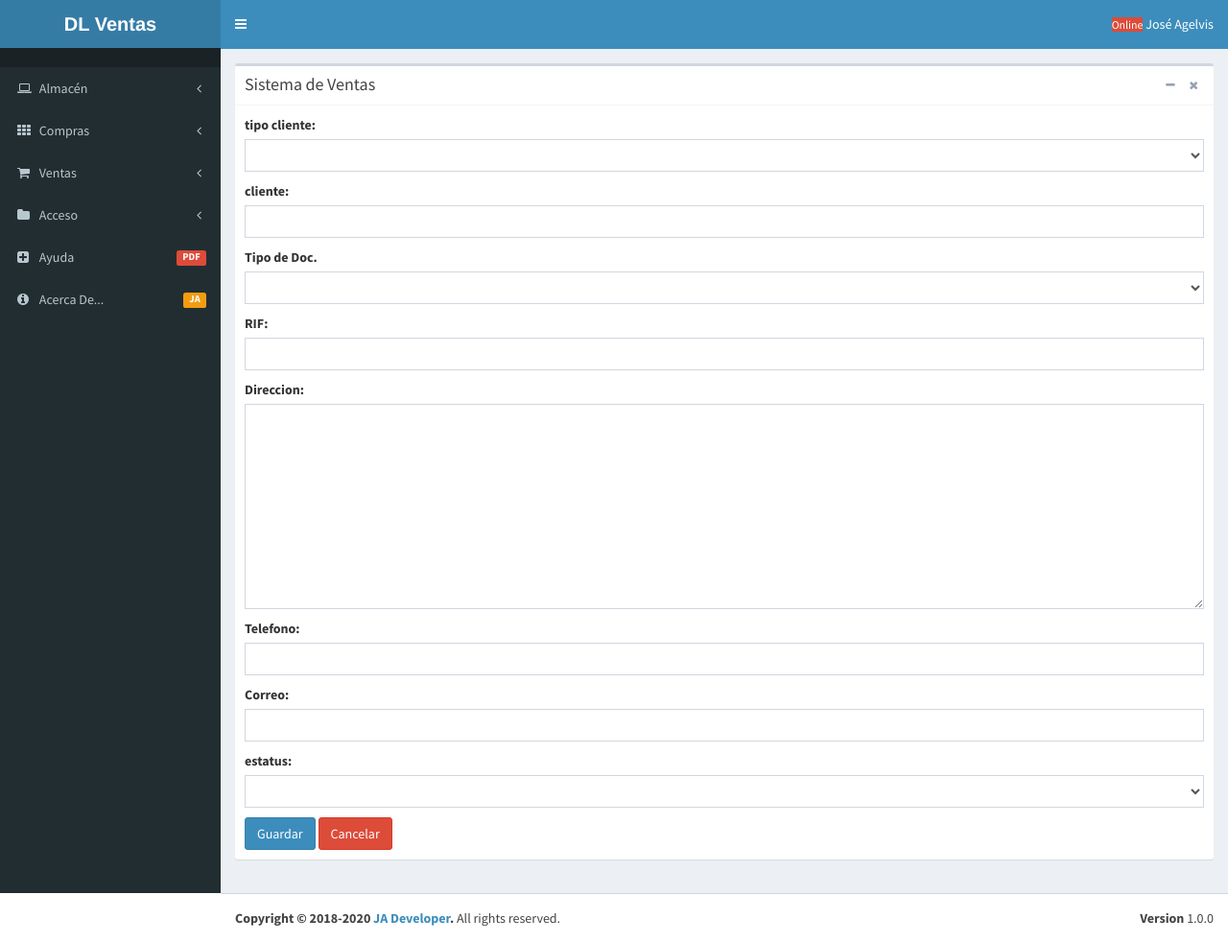
After one commit to jagelvis1/SV, a Django app: a page that uses templates/base/base.html in a window 1280 px wide. The commit adds this page. Shown: the whole page at 96% size. Run offline with Django 3.2, Linux system fonts and the light colour scheme; lists and menus that the app fills with data are empty; some libraries are stand-ins or nearby versions.

Commit message:
form agregar cliente}

```diff
--- /dev/null
+++ b/apps/persona/forms.py
@@ -0,0 +1,42 @@
+from __future__ import absolute_import
+from django import forms
+from apps.persona.models import cliente
+
+
+class personaForm(forms.ModelForm):
+
+    class Meta:
+        model = cliente
+
+        fields = [
+            'tipo_cliente',
+            'nombre_cliente',
+            'tipo_documento',
+            'num_documento',
+            'direccion',
+            'telefono',
+            'correo',
+            'estatus',
+        ]
+
+        labels = {
+            'tipo_cliente':'tipo cliente',
+            'nombre_cliente':'cliente',
+            'tipo_documento': 'Tipo de Doc.',
+            'num_documento': 'RIF',
+            'direccion':'Direccion',
+            'telefono':'Telefono',
+            'correo':'Correo',
+            'estatus':'estatus',
+        }
+
+        widgets = {
+            'tipo_cliente': forms.Select(attrs={'class':'form-control'}),
+            'nombre_cliente': forms.TextInput(attrs={'class':'form-control'}),
+            'tipo_documento': forms.Select(attrs={'class':'form-control'}),
+            'num_documento': forms.TextInput(attrs={'class':'form-control'}),
+            'direccion': forms.Textarea(attrs={'class':'form-control'}),
+            'telefono': forms.TextInput(attrs={'class':'form-control'}),
+            'correo': forms.TextInput(attrs={'class':'form-control'}),
+            'estatus': forms.Select(attrs={'class':'form-control'}),
+        }
--- a/apps/persona/models.py
+++ b/apps/persona/models.py
@@ -13,3 +13,6 @@ class cliente(models.Model):
     telefono = models.CharField(max_length=13)
     correo = models.CharField(max_length=200)
     estatus = models.CharField(max_length=8)
+
+   # def __unicode__(self):
+    #    return '{}'.format(self.tipo_cliente,self.tipo_documento,self.estatus)
--- a/apps/persona/urls.py
+++ b/apps/persona/urls.py
@@ -3,8 +3,9 @@ from __future__ import absolute_import
 
 from django.conf.urls import url, include
 
-from apps.persona.views import index
+from apps.persona.views import index, personaView
 
 urlpatterns = [
-    url(r'^$', index),
+    url(r'^$', index, name='index'),
+    url(r'^nuevo$', personaView, name='personaView'),
 ]
--- a/apps/persona/views.py
+++ b/apps/persona/views.py
@@ -1,9 +1,20 @@
 # -*- coding: utf-8 -*-
-from __future__ import unicode_literals
+from __future__ import absolute_import
 
-from django.shortcuts import render
+from django.shortcuts import render, redirect
 from django.http import HttpResponse
-
+from apps.persona.forms import personaForm
 # Create your views here.
 def index(request):
     return render(request,'persona/index.html')
+
+def personaView(request):
+    if request.method == 'POST':
+        form = personaForm(request.POST)
+        if form.is_valid():
+            form.save()
+        return redirect('persona:index')
+    else:
+        form = personaForm()
+
+    return render(request,'persona/personaForm.html',{'form':form})
--- a/templates/base/base.html
+++ b/templates/base/base.html
@@ -179,12 +179,12 @@
                 <div class="box-body">
                   	<div class="row">
 	                  	<div class="col-md-12">
-    {% endblock %}
+                              {% endblock %}
 		                          <!--Contenido-->
                               {% block content %}
                               {% endblock %}
 		                          <!--Fin Contenido-->
-    {% block footer %}
+                              {% block footer %}
                             </div>
                         </div>
 
--- /dev/null
+++ b/templates/persona/personaForm.html
@@ -0,0 +1,10 @@
+{% extends 'base/base.html' %}
+
+{% block content %}
+<form method="POST" autocomplete="off">
+    {% csrf_token %}
+    {{ form.as_p }}
+    <button type="submit" class="btn btn-primary">Guardar</button>
+    <button type="reset" class="btn btn-danger">Cancelar</button>
+</form>
+{% endblock %}
```
Also changed, not shown: 4 other files.
